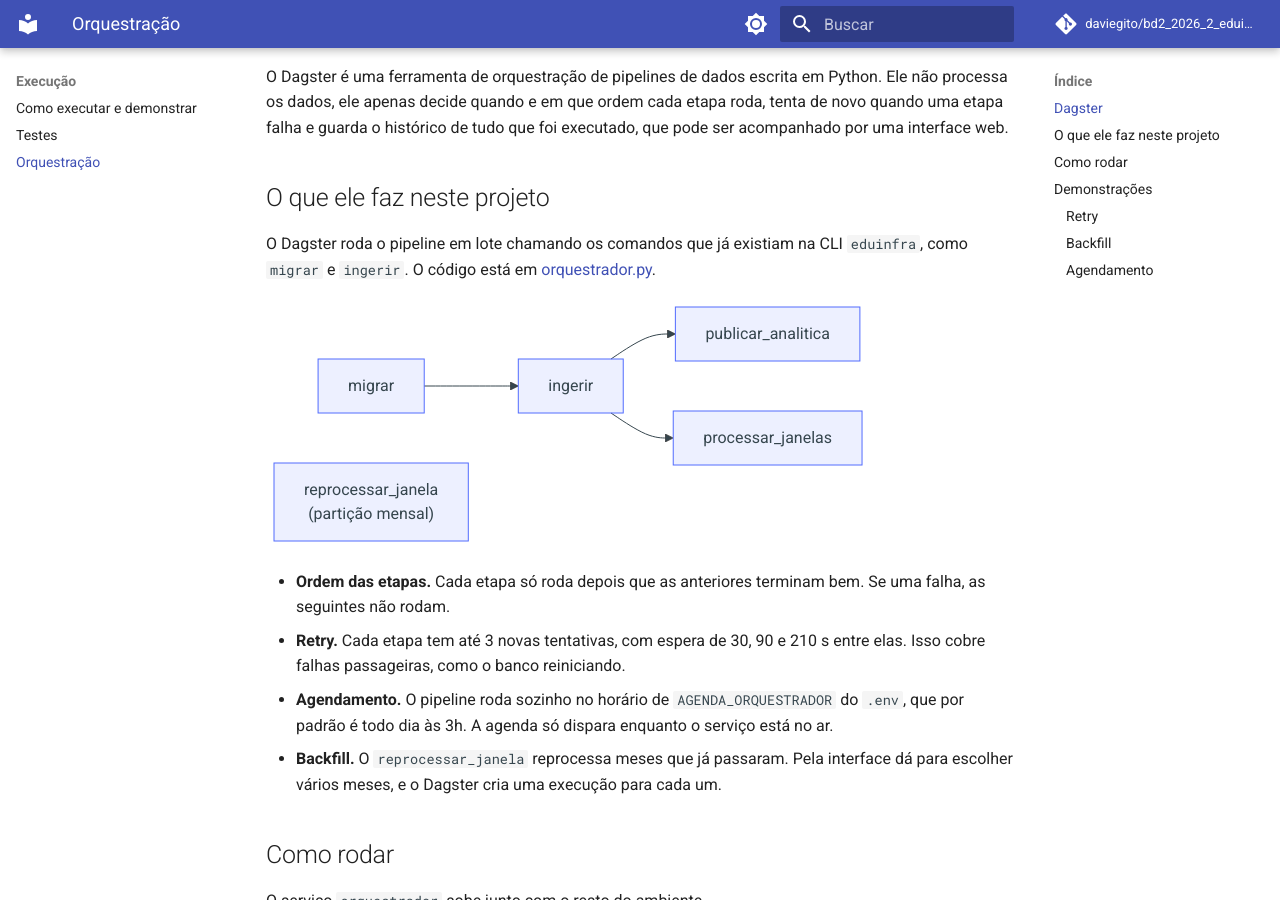
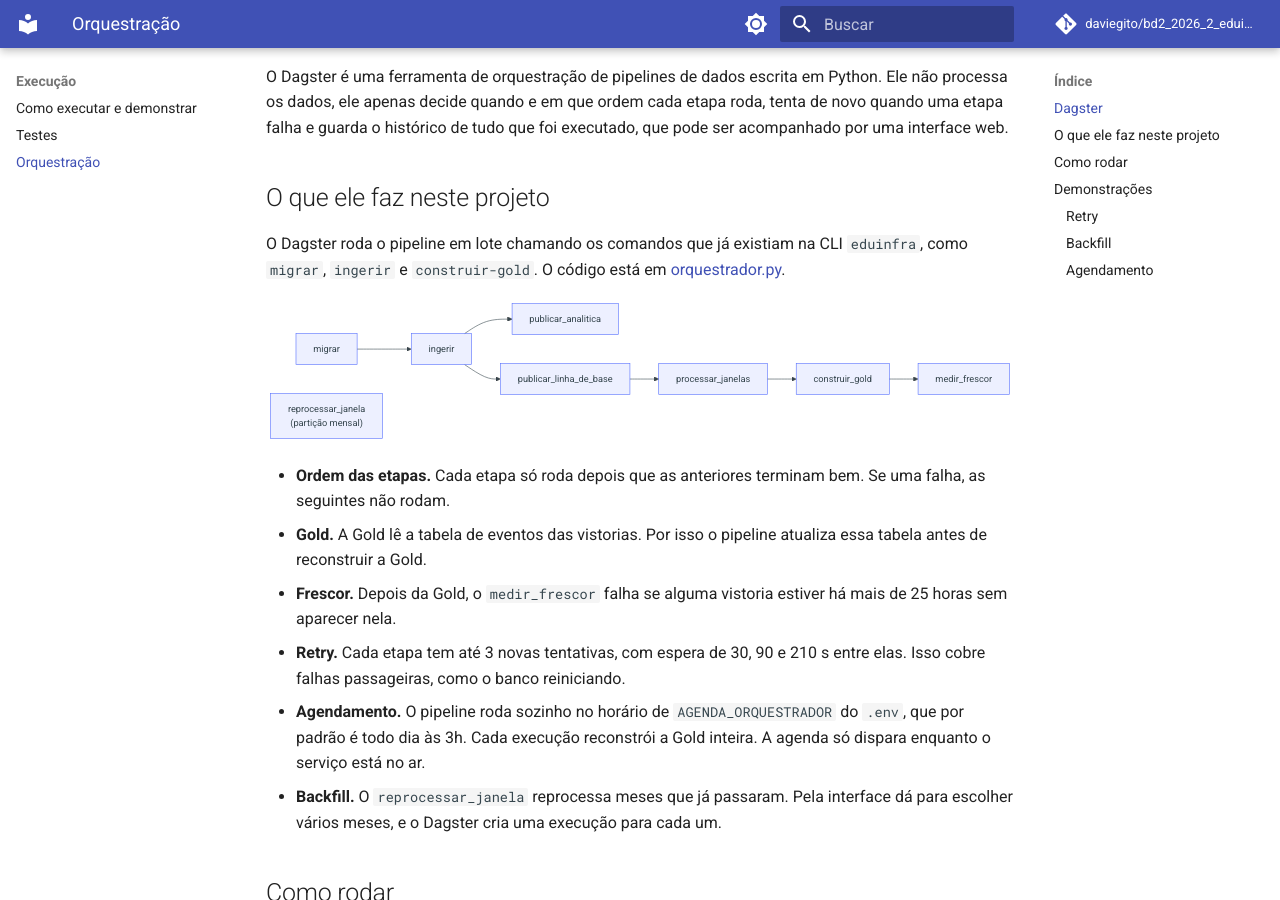
Before and after one commit to daviegito/bd2_2026_2_eduinfra, an MkDocs documentation site: the page built from docs/orquestracao.md, in a window 1280 px wide and 900 px high, scrolled down 215 px. Built offline with MkDocs 1.6.1 and Material for MkDocs 9.7.7, drawn with Linux system fonts in a browser that asks for light colours; comment, search, counter and statistics services are not loaded; some of the changed text lies outside the part shown.

Commit message:
docs(orquestrador): documenta as etapas da Gold e do frescor

````diff
--- a/docs/orquestracao.md
+++ b/docs/orquestracao.md
@@ -10,24 +10,31 @@
 ## O que ele faz neste projeto
 
 O Dagster roda o pipeline em lote chamando os comandos que já existiam na CLI
-`eduinfra`, como `migrar` e `ingerir`. O código está em
+`eduinfra`, como `migrar`, `ingerir` e `construir-gold`. O código está em
 [orquestrador.py](https://github.com/daviegito/bd2_2026_2_eduinfra/blob/main/src/eduinfra/orquestrador.py).
 
 ```mermaid
 flowchart LR
     MIGRAR["migrar"] --> INGERIR["ingerir"]
     INGERIR --> ANALITICA["publicar_analitica"]
-    INGERIR --> JANELAS["processar_janelas"]
+    INGERIR --> BASE["publicar_linha_de_base"]
+    BASE --> JANELAS["processar_janelas"]
+    JANELAS --> GOLD["construir_gold"]
+    GOLD --> FRESCOR["medir_frescor"]
     REPROC["reprocessar_janela<br/>(partição mensal)"]
 ```
 
 - **Ordem das etapas.** Cada etapa só roda depois que as anteriores terminam
   bem. Se uma falha, as seguintes não rodam.
+- **Gold.** A Gold lê a tabela de eventos das vistorias. Por isso o pipeline
+  atualiza essa tabela antes de reconstruir a Gold.
+- **Frescor.** Depois da Gold, o `medir_frescor` falha se alguma vistoria
+  estiver há mais de 25 horas sem aparecer nela.
 - **Retry.** Cada etapa tem até 3 novas tentativas, com espera de 30, 90 e
   210 s entre elas. Isso cobre falhas passageiras, como o banco reiniciando.
 - **Agendamento.** O pipeline roda sozinho no horário de `AGENDA_ORQUESTRADOR`
-  do `.env`, que por padrão é todo dia às 3h. A agenda só dispara enquanto o
-  serviço está no ar.
+  do `.env`, que por padrão é todo dia às 3h. Cada execução reconstrói a Gold
+  inteira. A agenda só dispara enquanto o serviço está no ar.
 - **Backfill.** O `reprocessar_janela` reprocessa meses que já passaram. Pela
   interface dá para escolher vários meses, e o Dagster cria uma execução para
   cada um.
@@ -67,3 +74,4 @@
 2. Recrie o serviço com `docker compose up -d orquestrador`.
 3. Depois de alguns minutos, as execuções disparadas pela agenda aparecem
    sozinhas em *Runs*.
+4. Depois, volte para `"0 3 * * *"`. para evitar que a Gold seja construída toda vez a cada 5 minutos.
````
